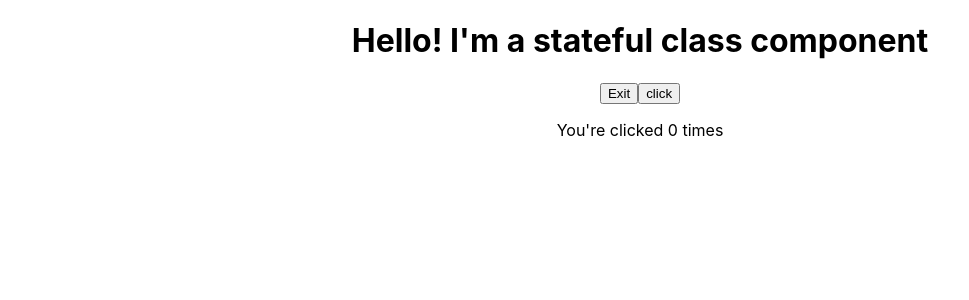
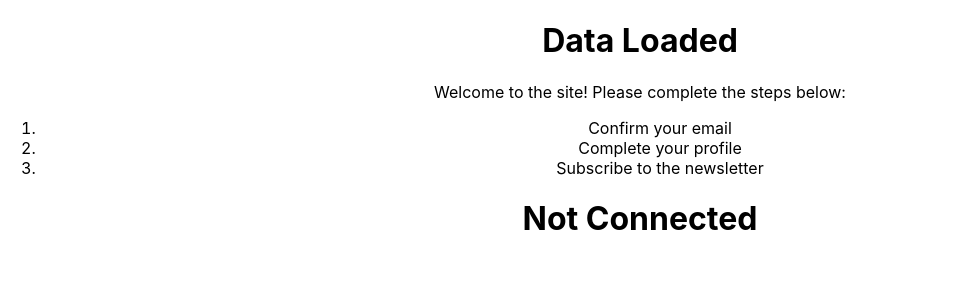
Before and after one commit to 2ndborn/react-mini-pro, a React (Create React App) app in the folder my-app/: page / in a window 1280 px wide. Shown: the top 300 px of the page, without its empty margins (0-969 px from the left). Built offline with nearby package versions, Linux system fonts and the light colour scheme.

Commit message:
conditional rendering

```diff
--- a/my-app/src/App.js
+++ b/my-app/src/App.js
@@ -3,11 +3,16 @@
 import FunctionalGreeting from "./components/FunctionalGreeting";
 import FunctionalGreetingWithProps from "./components/FunctionalGreetingWithProps";
 import StatefulGreeting from './components/StatefulGreetingWithPreviousState';
+import EventsFunctional from './components/EventsFunctional';
+import EventsClass from './components/EventsClass';
+import ConditionalRenderingFunctional from './components/ConditionalRenderingFunctional';
+import ConditionalRenderingClass from './components/ConditionalRenderingClass';
 
 function App() {
   return (
     <div className="App">
-      <StatefulGreeting greeting="I'm a stateful class component" />
+      <ConditionalRenderingClass />
+      <ConditionalRenderingFunctional connected={false} />
     </div>
   );
 }
--- /dev/null
+++ b/my-app/src/components/ConditionalRenderingClass.js
@@ -0,0 +1,34 @@
+import React, { Component } from 'react'
+
+export class ConditionalRenderingClass extends Component {
+
+    constructor(props) {
+        super(props)
+
+        this.state = {
+           isLoaded: true,
+           isLoggedIn: true,
+        }
+      }
+
+  render() {
+    return (
+      <div>
+        <h1>{this.state.isLoaded ? 'Data Loaded' : 'Loading...'}</h1>
+        {this.state.isLoggedIn ? (
+            <div>
+                <p>Welcome to the site! Please complete the steps below:
+                    <ol>
+                        <li>Confirm your email</li>
+                        <li>Complete your profile</li>
+                        <li>Subscribe to the newsletter</li>
+                    </ol>
+                </p>
+            </div>
+        ) : (<p>Please sign in</p>)}
+      </div>
+    )
+  }
+}
+
+export default ConditionalRenderingClass
--- /dev/null
+++ b/my-app/src/components/ConditionalRenderingFunctional.js
@@ -0,0 +1,11 @@
+import React from 'react'
+
+function ConditionalRenderingFunctional(props) {
+  return (
+    <div>
+        <h1>{props.connected ? 'Connected' : 'Not Connected'}</h1>
+    </div>
+  )
+}
+
+export default ConditionalRenderingFunctional
--- /dev/null
+++ b/my-app/src/components/EventsClass.js
@@ -0,0 +1,16 @@
+import React, { Component } from 'react'
+
+export class EventsClass extends Component {
+    clickHandler() {
+        console.log("Clicked the class button")
+    }
+  render() {
+    return (
+      <div>
+        <button onClick={this.clickHandler}>click me - class component</button>
+      </div>
+    )
+  }
+}
+
+export default EventsClass
--- /dev/null
+++ b/my-app/src/components/EventsFunctional.js
@@ -0,0 +1,14 @@
+import React from 'react'
+
+function EventsFunctional() {
+    function clickHandler() {
+        console.log("Clicked the functional button")
+    }
+  return (
+    <div>
+        <button onClick={clickHandler}>click me - functional component</button>
+    </div>
+  )
+}
+
+export default EventsFunctional
```
Also changed, not shown: my-app/src/components/ES7Snippets.js (added, +49 -0 lines), my-app/src/components/EventsBinding.js (added).
